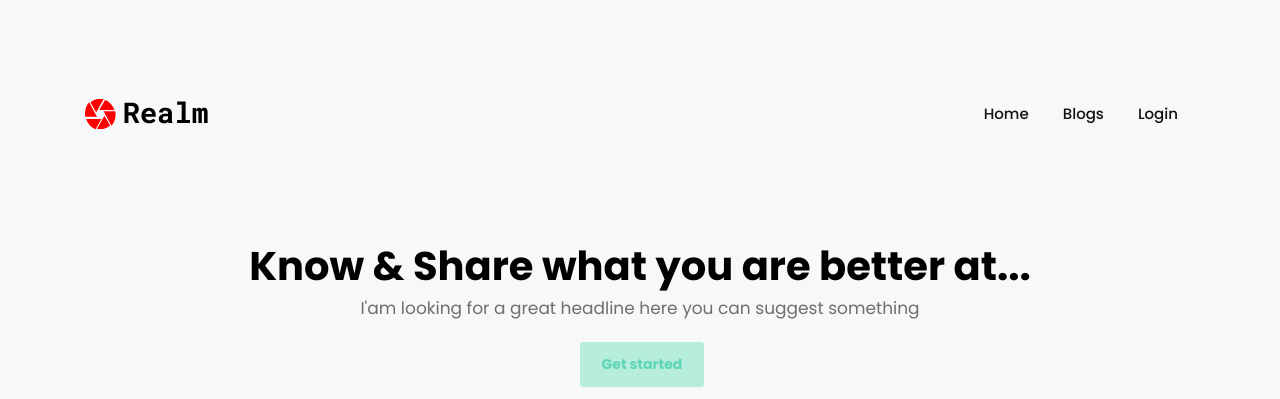
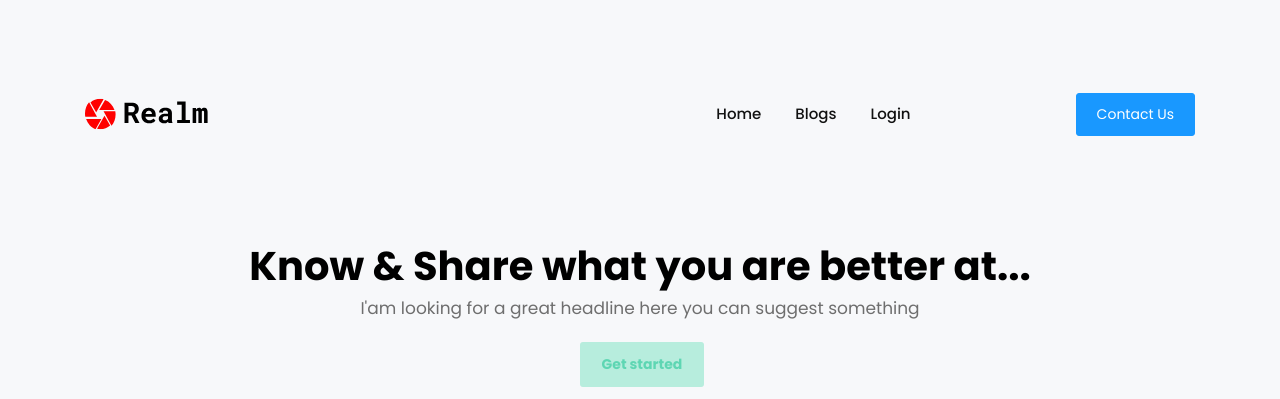
Before and after one commit to YeswanthRajakumar/Realm_Blog, a Django app: page / in a window 1280 px wide. Shown: the top 399 px of the page. Run offline with Django 3.2, Linux system fonts and the light colour scheme; some libraries are stand-ins or nearby versions.

```diff
--- a/blog/models.py
+++ b/blog/models.py
@@ -15,7 +15,7 @@ class Category(models.Model):
 class Author(models.Model):
     user = models.OneToOneField(User, on_delete=models.CASCADE, null=True,)
     email = models.EmailField(null=True, blank=True)
-    profile_pic = models.ImageField(null=True, default='default.jpg')
+    profile_pic = models.ImageField(null=True, default='default.png')
     contact = models.CharField(max_length=10, null=True, blank=True)
     bio = models.TextField(null=True, blank=True)
     website_link = models.URLField(blank=True, null=True)
--- a/blog/templates/blog/home.html
+++ b/blog/templates/blog/home.html
@@ -166,7 +166,7 @@
             <h4 class="pt-1" data-aos="fade-down"> let us know </h4>
           </div>
           <div data-aos="fade-up">
-            <button class="btn btn-rounded btn-outline-danger" data-toggle="modal" data-target="#exampleModal">Contact us</button>
+            <a class="btn btn-rounded btn-outline-danger" href="{% url 'contact' %}" >Contact us</a>
           </div>
         </div>
       </section>
--- a/blog/templates/blog/navbar.html
+++ b/blog/templates/blog/navbar.html
@@ -63,9 +63,9 @@
 
 
 
-{#          <li class="nav-item btn-contact-us pl-4 pl-lg-0">#}
-{#            <button class="btn btn-info" data-toggle="modal" data-target="#exampleModal">Contact Us</button>#}
-{#          </li>#}
+          <li class="nav-item btn-contact-us pl-4 pl-lg-0">
+            <a class="btn btn-info" href="{% url 'contact' %}">Contact Us</a>
+          </li>
         </ul>
       </div>
     </div>
@@ -79,28 +79,6 @@
               <h4 class="modal-title" id="exampleModalLabel">Contact Us</h4>
             </div>
 {#--------------------------------------------#}
-            <div class="modal-body">
-              <form method="POST">
-                  {% csrf_token %}
-                      <div class="form-group">
-                          <label for="Name">Name</label>
-                          <input type="text" class="form-control" id="Name" placeholder="Name">
-                        </div>
-                        <div class="form-group">
-                          <label for="Email">Email</label>
-                          <input type="email" class="form-control" id="Email-1" placeholder="Email">
-                        </div>
-                        <div class="form-group">
-                          <label for="Message">Message</label>
-                          <textarea class="form-control" id="Message" placeholder="Enter your Message"></textarea>
-                        </div>
-                          <div class="formbutns mb-4">
-                      <button type="button" class="btn btn-light" data-dismiss="modal">Close</button>
-                      <button type="submit" class="btn btn-success">Submit</button>
-                      </div>
-              </form>
-
-            </div>
 
         </div>
       </div>
--- a/blog/urls.py
+++ b/blog/urls.py
@@ -10,5 +10,6 @@ urlpatterns = [
     path('update/<int:post_id>', blog_views.UpdatePost, name='update-post'),
     path('delete/<int:post_id>', blog_views.DeletePost, name='delete-post'),
     path('blogdetail/<int:id>', blog_views.blogDetailView, name='blog-detail'),
+    path('contact/', blog_views.ContactView, name='contact'),
 
 ]
--- a/blog/views.py
+++ b/blog/views.py
@@ -145,3 +145,7 @@ def DeletePost(request, post_id):
     post = get_object_or_404(Post, id=post_id)
     post.delete()
     return redirect('blog-list')
+
+
+def ContactView(request):
+    return render(request,template_name='blog/contact.html')
```
Also changed, not shown: blog/templates/blog/contact.html (added, +37 -0 lines), blog/migrations/0017_auto_20200430_0839.py (added), media/1.Form.png (added), media/Blog-App-UI-Kits.jpg (added), media/assignment.png (added), media/flask.png (added).
